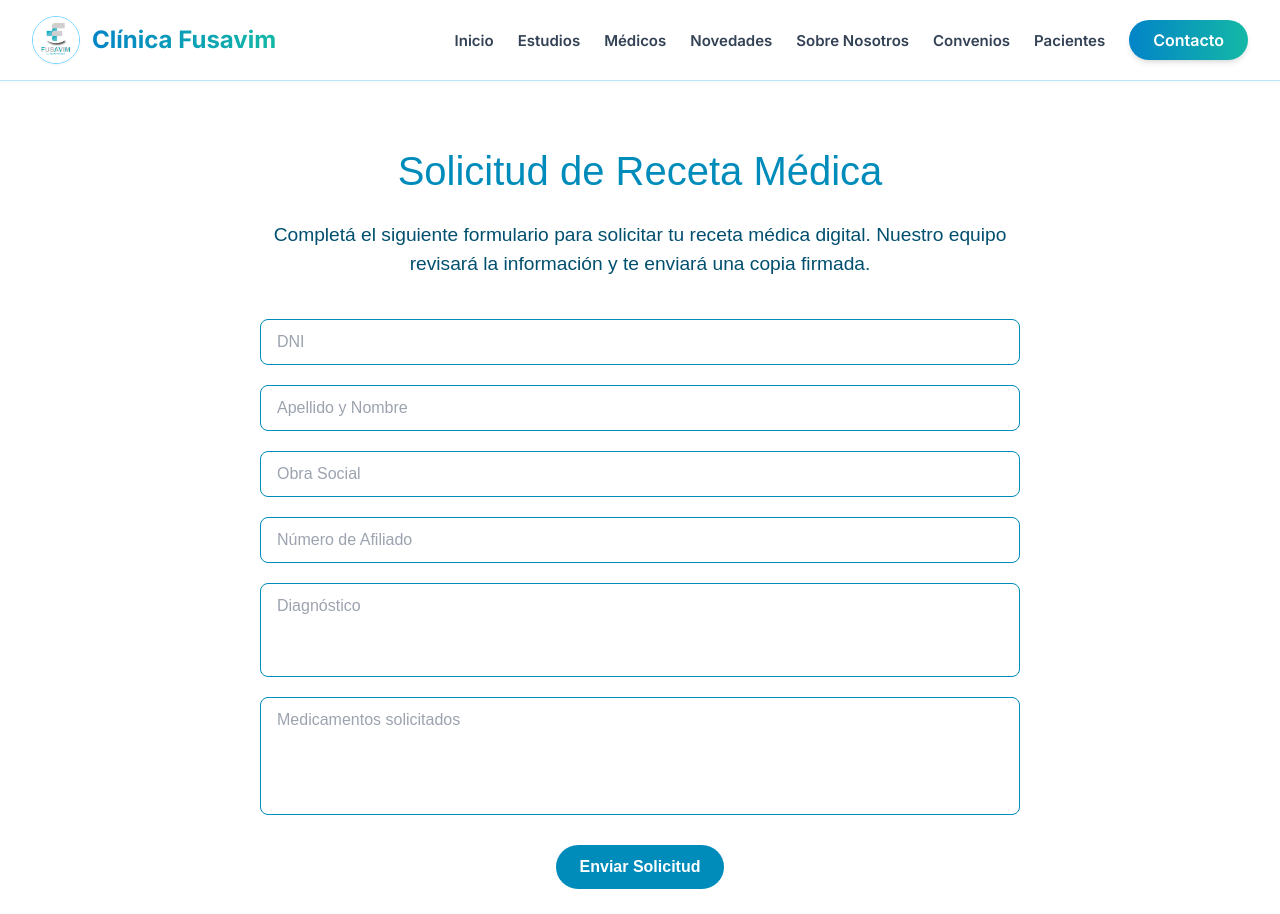
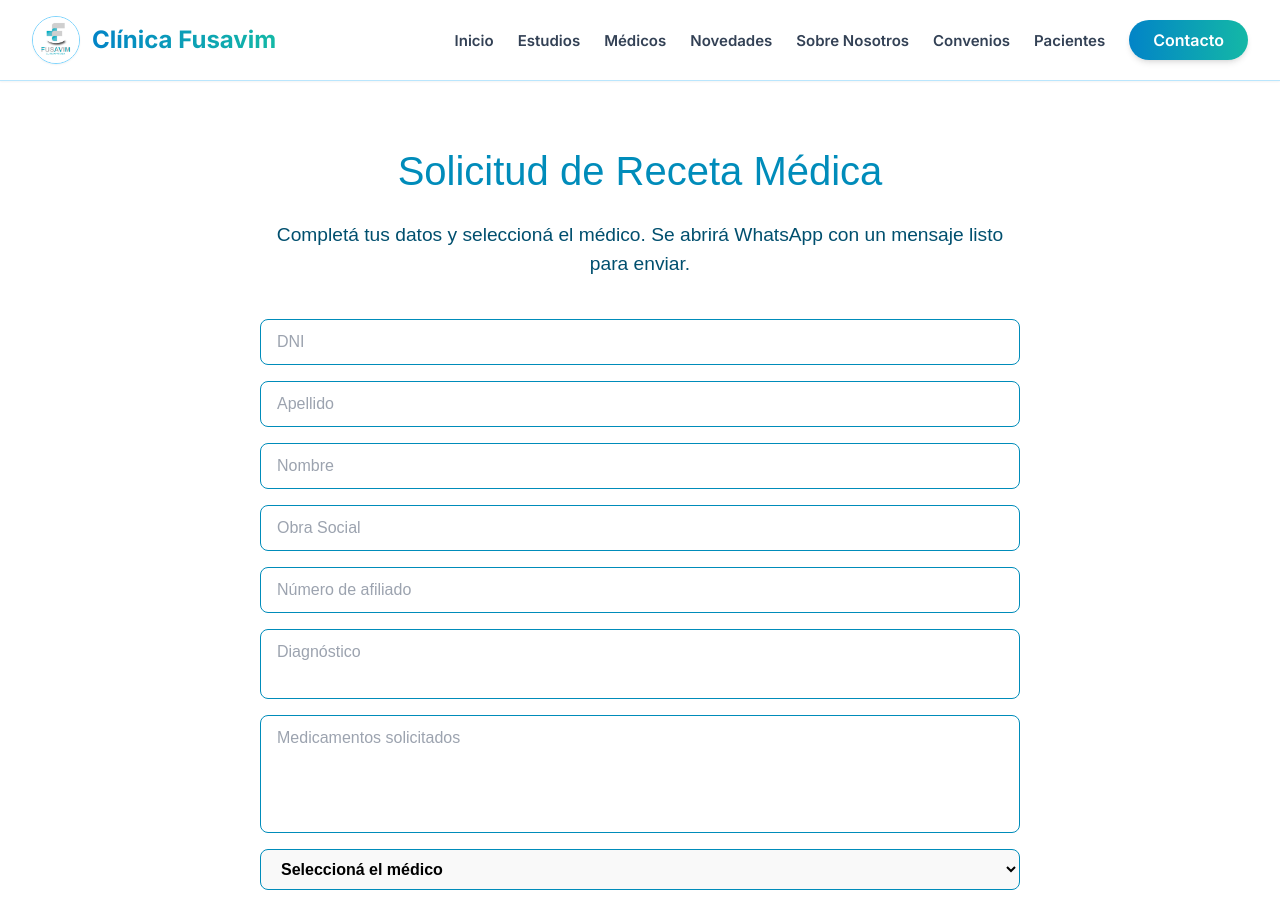
Before and after one commit to TotiManuel/fusavim, a React (Vite) app: page /recetas in a window 1280 px wide. Shown: the top 914 px of the page. Built offline with nearby package versions, Linux system fonts and the light colour scheme; what @radix-ui/themes would draw is missing.

Commit message:
Pagina de Receta en produccion

```diff
--- a/src/pages/Receta.tsx
+++ b/src/pages/Receta.tsx
@@ -2,34 +2,51 @@ import { useEffect, useState } from "react";
 import Header from "../components/Header";
 import Footer from "../components/Footer";
 
-export default function RecetaMedica() {
+export default function SolicitudReceta() {
   const [dni, setDni] = useState("");
+  const [apellido, setApellido] = useState("");
   const [nombre, setNombre] = useState("");
   const [obraSocial, setObraSocial] = useState("");
   const [afiliado, setAfiliado] = useState("");
   const [diagnostico, setDiagnostico] = useState("");
   const [medicamentos, setMedicamentos] = useState("");
-  const [mensaje, setMensaje] = useState("");
+  const [medico, setMedico] = useState("");
   const [error, setError] = useState("");
 
-  const handleEnviar = () => {
-    if (!dni || !nombre || !obraSocial || !afiliado || !diagnostico || !medicamentos) {
+  // 🔒 Mapa interno con los números de cada médico (no visibles en la UI)
+  const numerosMedicos: Record<string, string> = {
+    "Dra. López": "5491122334455",
+    "Dr. García": "5491144455566",
+    "Dra. Fernández": "5491166677788",
+  };
+
+  const handleEnviarWhatsApp = () => {
+    if (
+      !dni ||
+      !apellido ||
+      !nombre ||
+      !obraSocial ||
+      !afiliado ||
+      !diagnostico ||
+      !medicamentos ||
+      !medico
+    ) {
       setError("Por favor completá todos los campos antes de enviar.");
-      setMensaje("");
       return;
     }
 
-    // Simulación de envío al backend
-    setTimeout(() => {
-      setMensaje("Tu solicitud de receta médica fue enviada correctamente. Un profesional revisará la información y te contactará.");
-      setError("");
-      setDni("");
-      setNombre("");
-      setObraSocial("");
-      setAfiliado("");
-      setDiagnostico("");
-      setMedicamentos("");
-    }, 800);
+    setError("");
+
+    const numero = numerosMedicos[medico];
+    if (!numero) {
+      setError("El médico seleccionado no tiene número asignado.");
+      return;
+    }
+
+    const mensaje = `*Solicitud de Receta Médica Digital*\n\n👩‍⚕️ *Médico/a:* ${medico}\n👤 *Paciente:* ${apellido}, ${nombre}\n🪪 *DNI:* ${dni}\n🏥 *Obra Social:* ${obraSocial}\n🧾 *N° de Afiliado:* ${afiliado}\n⚕️ *Diagnóstico:* ${diagnostico}\n💊 *Medicamentos Solicitados:*\n${medicamentos}`;
+
+    const url = `https://wa.me/${numero}?text=${encodeURIComponent(mensaje)}`;
+    window.open(url, "_blank");
   };
 
   useEffect(() => {
@@ -66,114 +83,90 @@ export default function RecetaMedica() {
             marginBottom: "40px",
           }}
         >
-          Completá el siguiente formulario para solicitar tu receta médica digital.
-          Nuestro equipo revisará la información y te enviará una copia firmada.
+          Completá tus datos y seleccioná el médico.
+          Se abrirá WhatsApp con un mensaje listo para enviar.
         </p>
 
         <div
           style={{
             display: "flex",
             flexDirection: "column",
-            gap: "20px",
+            gap: "16px",
             marginBottom: "40px",
           }}
         >
           <input
             type="text"
+            placeholder="DNI"
             value={dni}
             onChange={(e) => setDni(e.target.value)}
-            placeholder="DNI"
-            style={{
-              padding: "10px 16px",
-              borderRadius: "8px",
-              border: "1px solid #008CBA",
-              fontSize: "1rem",
-            }}
+            style={inputStyle}
           />
-
           <input
             type="text"
+            placeholder="Apellido"
+            value={apellido}
+            onChange={(e) => setApellido(e.target.value)}
+            style={inputStyle}
+          />
+          <input
+            type="text"
+            placeholder="Nombre"
             value={nombre}
             onChange={(e) => setNombre(e.target.value)}
-            placeholder="Apellido y Nombre"
-            style={{
-              padding: "10px 16px",
-              borderRadius: "8px",
-              border: "1px solid #008CBA",
-              fontSize: "1rem",
-            }}
+            style={inputStyle}
           />
-
           <input
             type="text"
+            placeholder="Obra Social"
             value={obraSocial}
             onChange={(e) => setObraSocial(e.target.value)}
-            placeholder="Obra Social"
-            style={{
-              padding: "10px 16px",
-              borderRadius: "8px",
-              border: "1px solid #008CBA",
-              fontSize: "1rem",
-            }}
+            style={inputStyle}
           />
-
           <input
             type="text"
+            placeholder="Número de afiliado"
             value={afiliado}
             onChange={(e) => setAfiliado(e.target.value)}
-            placeholder="Número de Afiliado"
-            style={{
-              padding: "10px 16px",
-              borderRadius: "8px",
-              border: "1px solid #008CBA",
-              fontSize: "1rem",
-            }}
+            style={inputStyle}
           />
 
           <textarea
+            placeholder="Diagnóstico"
             value={diagnostico}
             onChange={(e) => setDiagnostico(e.target.value)}
-            placeholder="Diagnóstico"
-            rows={3}
-            style={{
-              padding: "10px 16px",
-              borderRadius: "8px",
-              border: "1px solid #008CBA",
-              fontSize: "1rem",
-              resize: "none",
-            }}
+            rows={2}
+            style={textAreaStyle}
           />
 
           <textarea
+            placeholder="Medicamentos solicitados"
             value={medicamentos}
             onChange={(e) => setMedicamentos(e.target.value)}
-            placeholder="Medicamentos solicitados"
             rows={4}
-            style={{
-              padding: "10px 16px",
-              borderRadius: "8px",
-              border: "1px solid #008CBA",
-              fontSize: "1rem",
-              resize: "none",
-            }}
+            style={textAreaStyle}
           />
 
-          <button
-            onClick={handleEnviar}
+          {/* Selector de médico */}
+          <select
+            value={medico}
+            onChange={(e) => setMedico(e.target.value)}
             style={{
-              padding: "10px 24px",
-              borderRadius: "50px",
-              backgroundColor: "#008CBA",
-              color: "#fff",
+              ...inputStyle,
+              backgroundColor: "#f9f9f9",
               fontWeight: "bold",
-              border: "none",
-              cursor: "pointer",
-              transition: "background-color 0.3s ease",
-              alignSelf: "center",
-              marginTop: "10px",
             }}
           >
-            Enviar Solicitud
+            <option value="">Seleccioná el médico</option>
+            {Object.keys(numerosMedicos).map((nombre) => (
+              <option key={nombre} value={nombre}>
+                {nombre}
+              </option>
+            ))}
+          </select>
+
+          <button onClick={handleEnviarWhatsApp} style={buttonStyle}>
+            Enviar por WhatsApp
           </button>
         </div>
 
@@ -182,24 +175,11 @@ export default function RecetaMedica() {
             style={{
               color: "red",
               textAlign: "center",
+              fontWeight: "bold",
               marginBottom: "20px",
-              fontWeight: "bold",
             }}
           >
             {error}
-          </p>
-        )}
-
-        {mensaje && (
-          <p
-            style={{
-              color: "green",
-              textAlign: "center",
-              marginBottom: "20px",
-              fontWeight: "bold",
-            }}
-          >
-            {mensaje}
           </p>
         )}
       </main>
@@ -207,3 +187,31 @@ export default function RecetaMedica() {
     </div>
   );
 }
+
+const inputStyle: React.CSSProperties = {
+  padding: "10px 16px",
+  borderRadius: "8px",
+  border: "1px solid #008CBA",
+  fontSize: "1rem",
+};
+
+const textAreaStyle: React.CSSProperties = {
+  padding: "10px 16px",
+  borderRadius: "8px",
+  border: "1px solid #008CBA",
+  fontSize: "1rem",
+  resize: "none",
+};
+
+const buttonStyle: React.CSSProperties = {
+  padding: "12px 30px",
+  borderRadius: "50px",
+  backgroundColor: "#008CBA",
+  color: "#fff",
+  fontWeight: "bold",
+  border: "none",
+  cursor: "pointer",
+  transition: "background-color 0.3s ease",
+  alignSelf: "center",
+  marginTop: "10px",
+};
```
